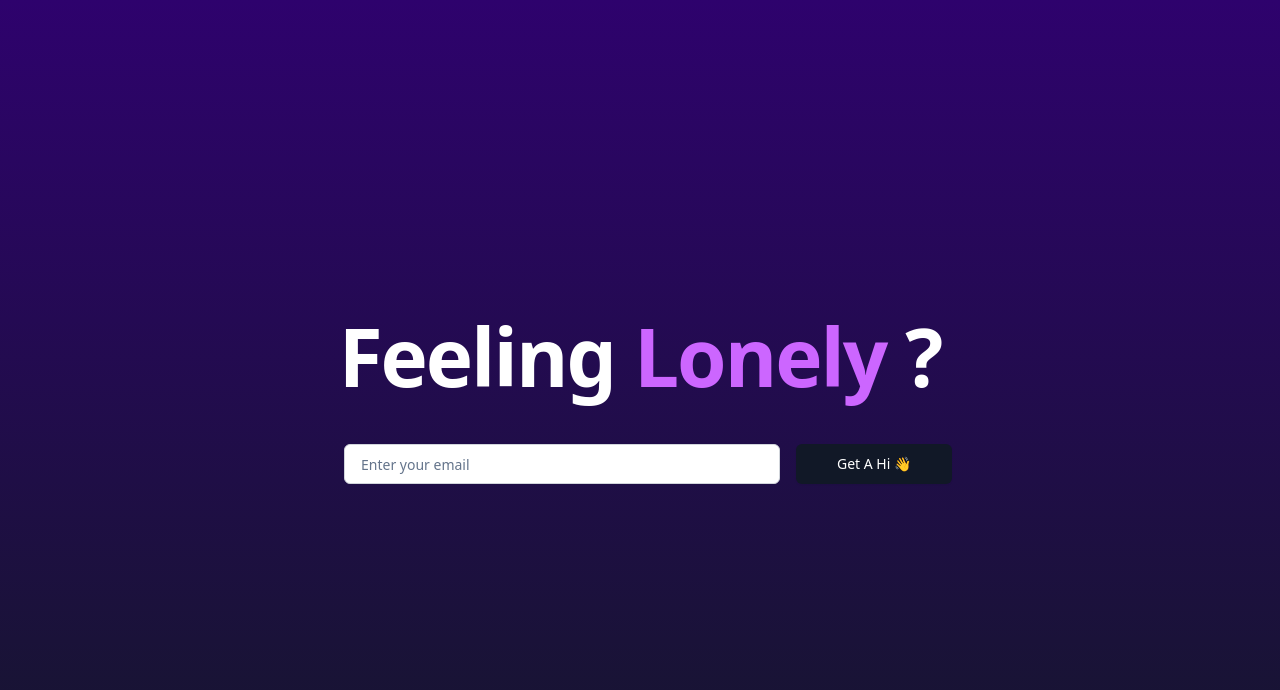
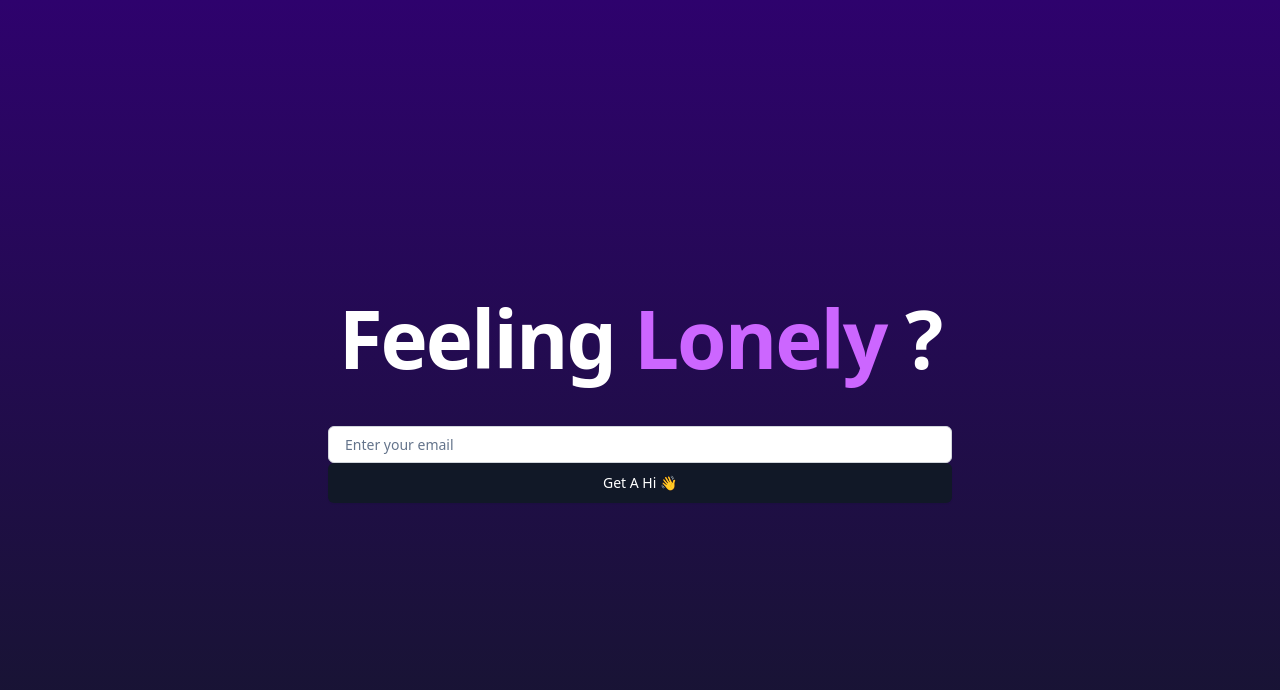
Before and after one commit to frederickemerson/hi-mail, a Next.js app: page / in a window 1280 px wide. Shown: the top 690 px of the page. Built offline with nearby package versions, Linux system fonts and the light colour scheme.

Commit message:
Update index.tsx

```diff
--- a/src/pages/index.tsx
+++ b/src/pages/index.tsx
@@ -38,14 +38,14 @@ export default function Home() {
           <h1 className="text-5xl font-extrabold tracking-tight text-white sm:text-[5rem]">
             Feeling <span className="text-[hsl(280,100%,70%)]">Lonely</span> ?
           </h1>
-          <div className="w-1/2 justify-center items-center flex flex-row ">
+          <div className="w-1/2 justify-center items-center flex flex-col ">
           <Input onChangeCapture={e => setEmail(e.currentTarget.value)}
-        className="flex-1 w-3/4 mx-4 rounded-md border border-gray-300 px-4 py-2 text-sm focus:border-gray-500 focus:outline-none focus:ring-1 focus:ring-gray-500 dark:border-gray-700 dark:bg-gray-800 dark:text-gray-200 dark:focus:border-gray-600 dark:focus:ring-gray-600"
+        className="flex-1 w-full mx-4 rounded-md border border-gray-300 px-4 py-2 text-sm focus:border-gray-500 focus:outline-none focus:ring-1 focus:ring-gray-500 dark:border-gray-700 dark:bg-gray-800 dark:text-gray-200 dark:focus:border-gray-600 dark:focus:ring-gray-600"
         placeholder="Enter your email"
         type="email"
       />
       <Button onClick={handleSubmit}
-        className="inline-flex h-10 w-1/4 items-center justify-center rounded-md bg-gray-900 px-4 py-2 text-sm font-medium text-white shadow-sm transition-colors hover:bg-gray-800 focus:outline-none focus:ring-2 focus:ring-gray-500 focus:ring-offset-2 disabled:cursor-not-allowed disabled:opacity-50 dark:bg-gray-50 dark:text-gray-900 dark:hover:bg-gray-200 dark:focus:ring-gray-600 dark:focus:ring-offset-gray-900"
+        className="inline-flex h-10 w-full items-center justify-center rounded-md bg-gray-900 px-4 py-2 text-sm font-medium text-white shadow-sm transition-colors hover:bg-gray-800 focus:outline-none focus:ring-2 focus:ring-gray-500 focus:ring-offset-2 disabled:cursor-not-allowed disabled:opacity-50 dark:bg-gray-50 dark:text-gray-900 dark:hover:bg-gray-200 dark:focus:ring-gray-600 dark:focus:ring-offset-gray-900"
         type="submit"
       >
         Get A Hi 👋
```
